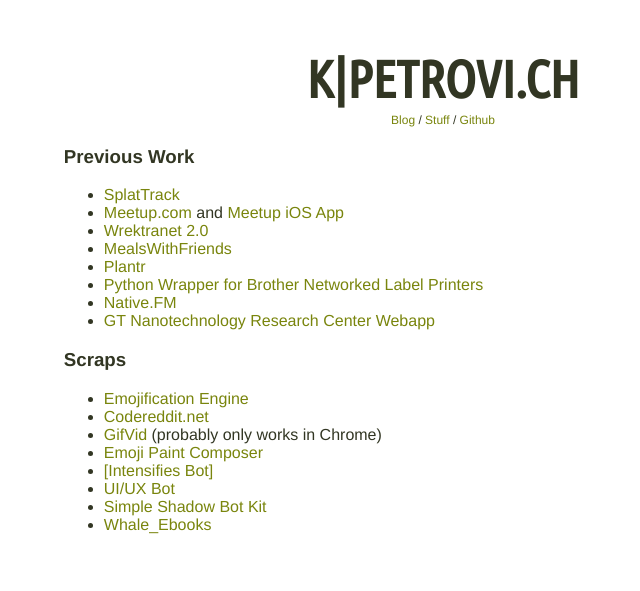
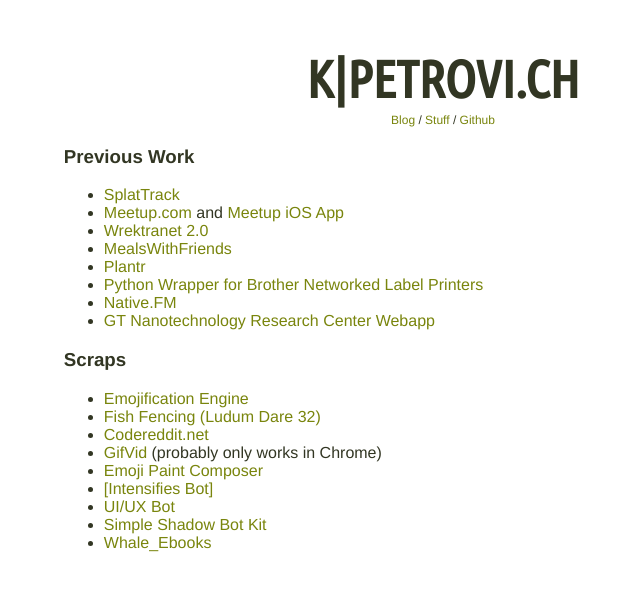
Before and after one commit to fozzle/fozzle.github.io, a Jekyll site: the page built from stuff.html, in a window 1280 px wide. Shown: the top 591 px of the page, without its empty margins (197-837 px from the left). Built offline with Jekyll 4.4.1, drawn with Linux system fonts in a browser that asks for light colours.

Commit message:
fish fencing

```diff
--- a/stuff.html
+++ b/stuff.html
@@ -17,6 +17,7 @@ title: Kyle Petrovich - Stuff
 <h3>Scraps</h3>
   <ul>
     <li><a href="https://kpetrovi.ch/emojification-engine/">Emojification Engine</a></li>
+    <li><a href="http://ludumdare.com/compo/ludum-dare-32/?action=preview&uid=52739">Fish Fencing (Ludum Dare 32)</a></li>
     <li><a href="http://codereddit.net">Codereddit.net</a></li>
     <li><a href="https://kpetrovi.ch/gifvid/?background=rainbow&foreground=pizza&music=https%3A%2F%2Fyoutu.be%2FBEWOTdVnnZ8&timing=2">GifVid</a> (probably only works in Chrome)</li>
     <li><a href="/emojipaintcomposer/">Emoji Paint Composer</a></li>
```
